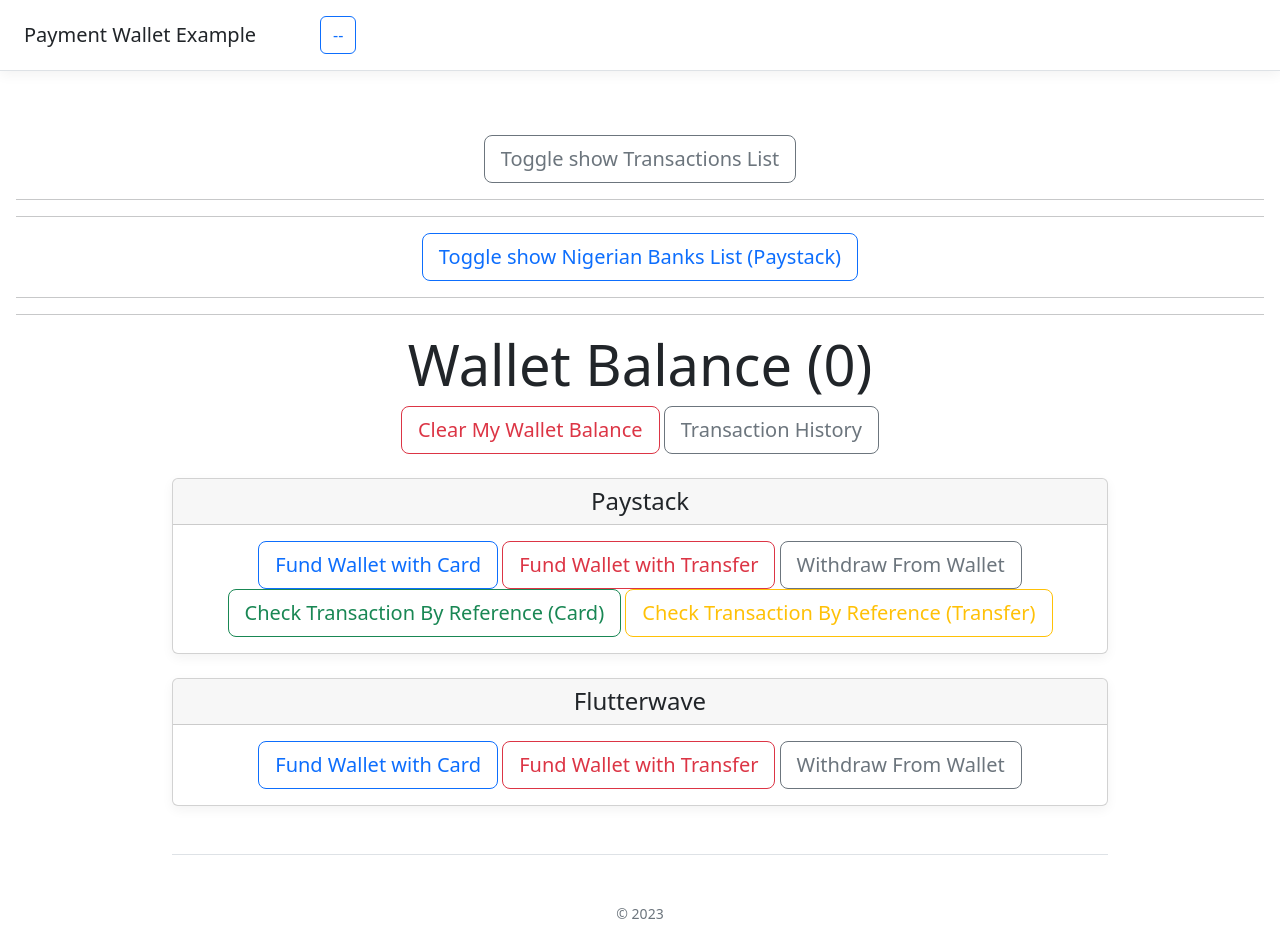
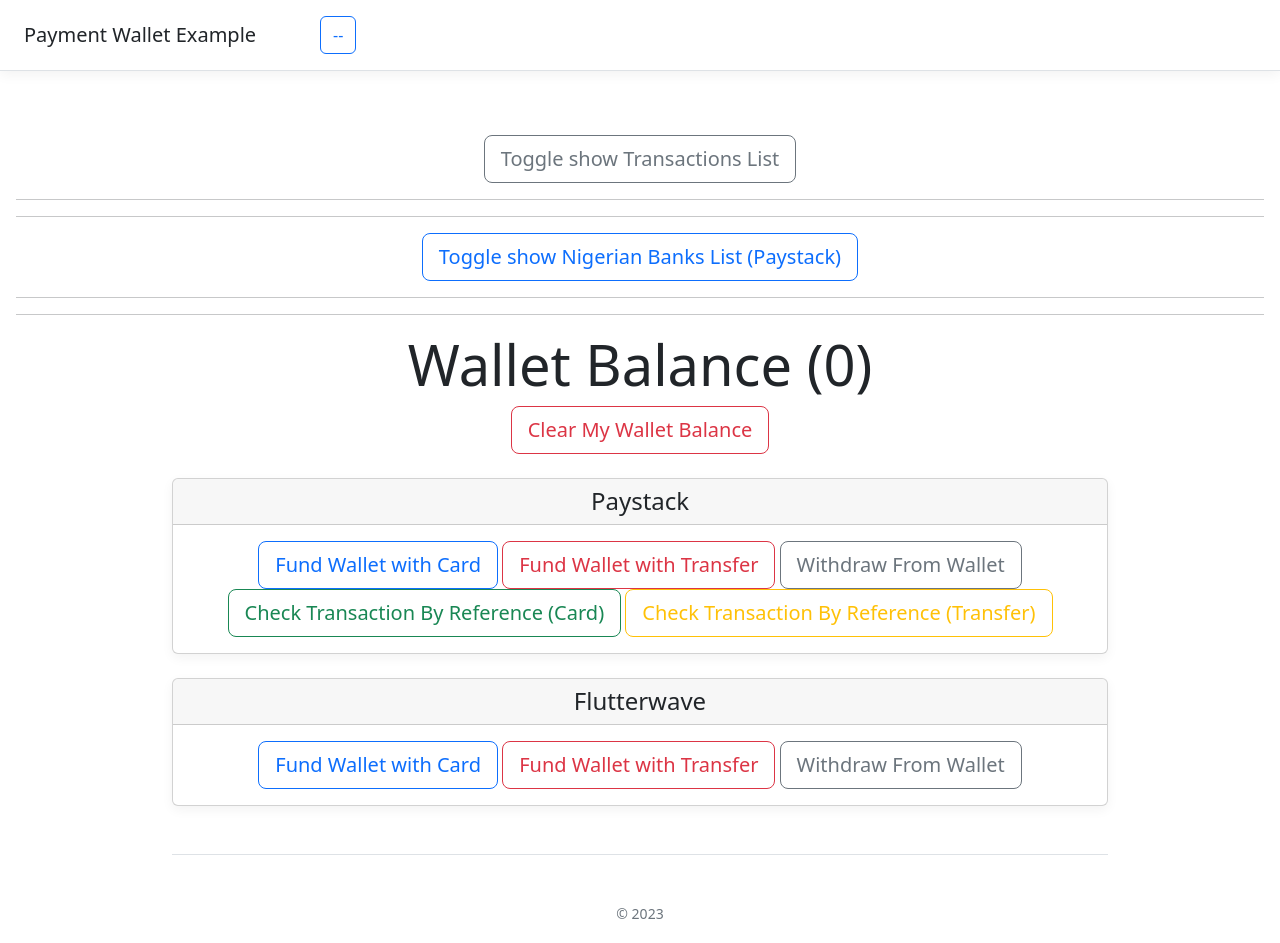
Before and after one commit to deelesisuanu/payment-wallet-sandbox, a plain HTML site: page index.html in a window 1280 px wide. Drawn offline with nearby package versions, Linux system fonts and the light colour scheme.

Commit message:
update: chore(remove unnecessary transaction history button besides clear wallet balance)

```diff
--- a/index.html
+++ b/index.html
@@ -57,9 +57,6 @@
     </h1>
     <button type="button" class="btn btn-lg btn-block btn-outline-danger clear-my-wallet-balance">
       Clear My Wallet Balance
-    </button>
-    <button type="button" class="btn btn-lg btn-block btn-outline-secondary wallet-transaction-list">
-      Transaction History
     </button>
   </div>
 
```
